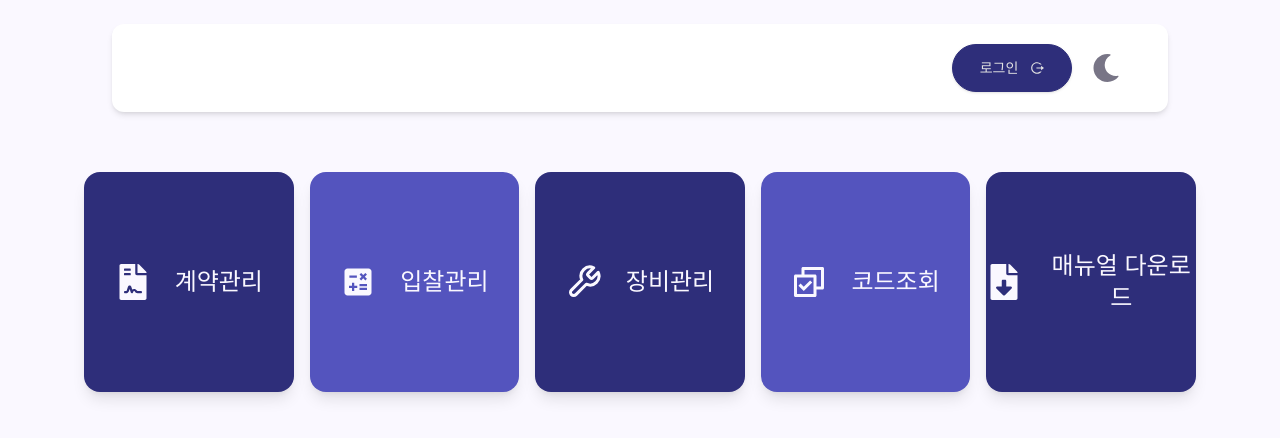
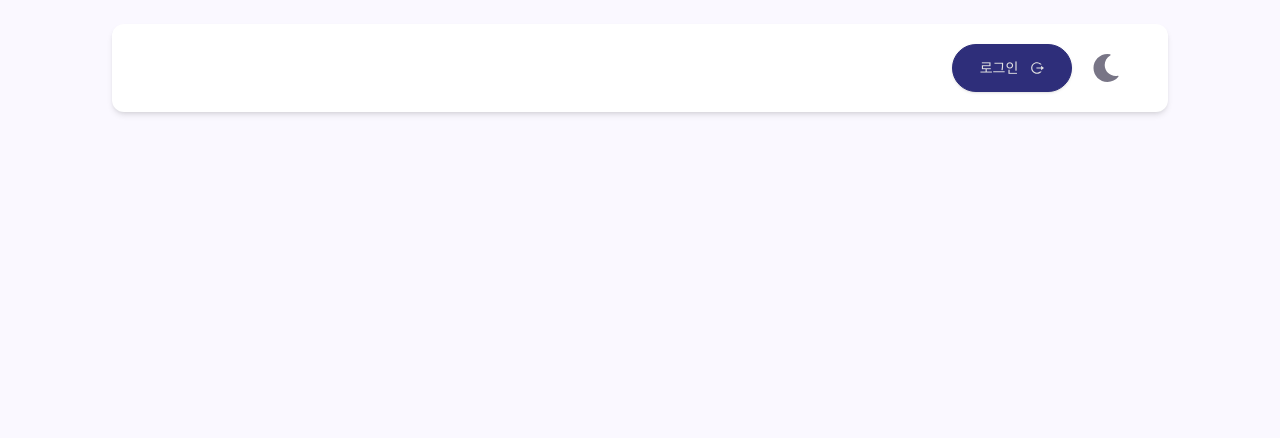
Before and after one commit to Hyeyeon-Ko/pur-ui2, a Next.js app: page /main in a window 1280 px wide. Shown: the top 438 px of the page. Built offline with nearby package versions, Linux system fonts and the light colour scheme; a web font is replaced by a local one.

Commit message:
build test

```diff
--- a/app/main/page.body.tsx
+++ b/app/main/page.body.tsx
@@ -111,7 +111,7 @@ const DashboardBody = () => {
         {user && <Greeting user={user} />}
       </div> */}
 
-      <div className="grid grid-cols-5 gap-4 w-[90%] p-5 mx-auto">
+      {/* <div className="grid grid-cols-5 gap-4 w-[90%] p-5 mx-auto">
         {cardData.map((card, index) => (
           <DashCard
             key={index}
@@ -121,7 +121,7 @@ const DashboardBody = () => {
             bgColor={card.bgColor}
           />
         ))}
-      </div>
+      </div> */}
 
       {/* <DashboardSection icon={FaUserClock} title="유효 계약 건수">
         {deadlineItems.map((item, index) => (
```
